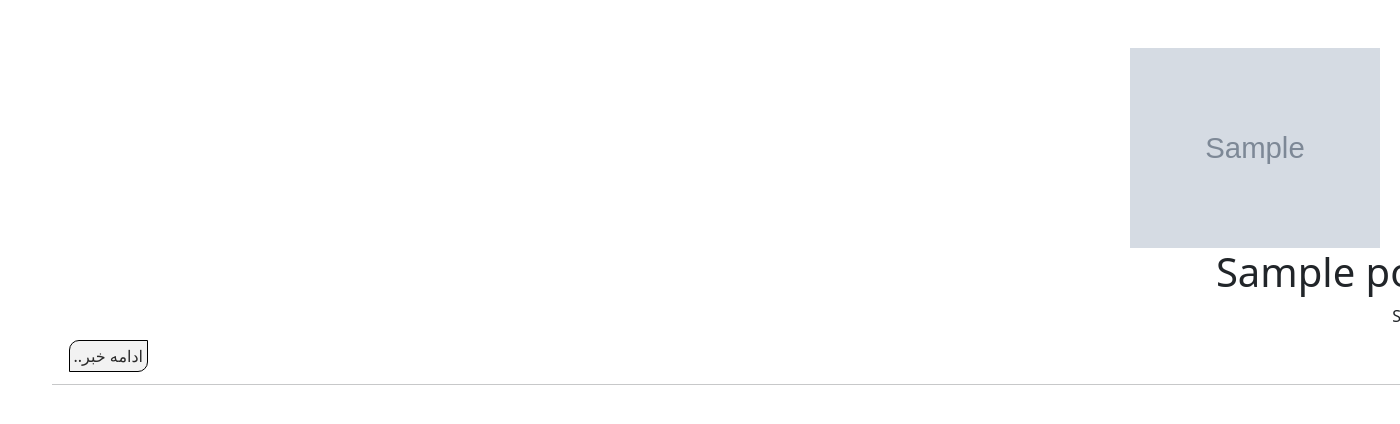
After one commit to Behnekoogol/News_website, a Django app: page /newest-posts/ in a window 1400 px wide. The commit adds this page. Shown: the top 424 px of the page. Run offline with Django 4.2, Linux system fonts and the light colour scheme; tables that the repository leaves empty hold one stand-in row (values such as "Sample post"); grey boxes marked "Sample" are stand-in pictures.

Commit message:
create newest_posts.html file

```diff
--- a/templates/list.html
+++ b/templates/list.html
@@ -66,7 +66,7 @@
         <ul class="main">
           <li><a href="#">خانه</a></li>
           <li><a href="#">داغ ترین اخبار</a></li>
-          <li><a href="#">جدیدترین اخبار</a></li>
+          <li><a href="{% url "newest-posts" %}">جدیدترین اخبار</a></li>
           <li><a href="#">پربازدیدترین اخبار</a></li>
           <li><a href="#">منابع ما<span>(5)</span></a></li>
         </ul>
--- /dev/null
+++ b/templates/newest_posts.html
@@ -0,0 +1,26 @@
+<!DOCTYPE html>
+{% load static %}
+<html>
+<head>
+    <title>
+
+    </title>
+     <meta charset="UTF-8">
+     <meta name="viewport" content="width=device-width, initial-scale=1.0">
+      <link rel="stylesheet" href={% static "cat2.css" %}>
+    <link href="https://cdn.jsdelivr.net/npm/bootstrap@5.3.2/dist/css/bootstrap.min.css" rel="stylesheet" integrity="sha384-T3c6CoIi6uLrA9TneNEoa7RxnatzjcDSCmG1MXxSR1GAsXEV/Dwwykc2MPK8M2HN" crossorigin="anonymous">
+</head>
+<body>
+
+{% for post in newest_posts %}
+    <img width="250px" height="200px" src="{{ post.thumbnail.url }}">
+    <div class="container">
+    <h1>{{ post.title }}</h1>
+	<p>{{ post.lead }}</p>
+        <a class="link" href="{% url 'detail' year=post.publish_time|date:'Y' month=post.publish_time|date:'m' day=post.publish_time|date:'d' slug=post.slug %}"> ادامه خبر..</a>
+	<hr/>
+
+</div>
+{% endfor %}
+</body>
+</html>
```
